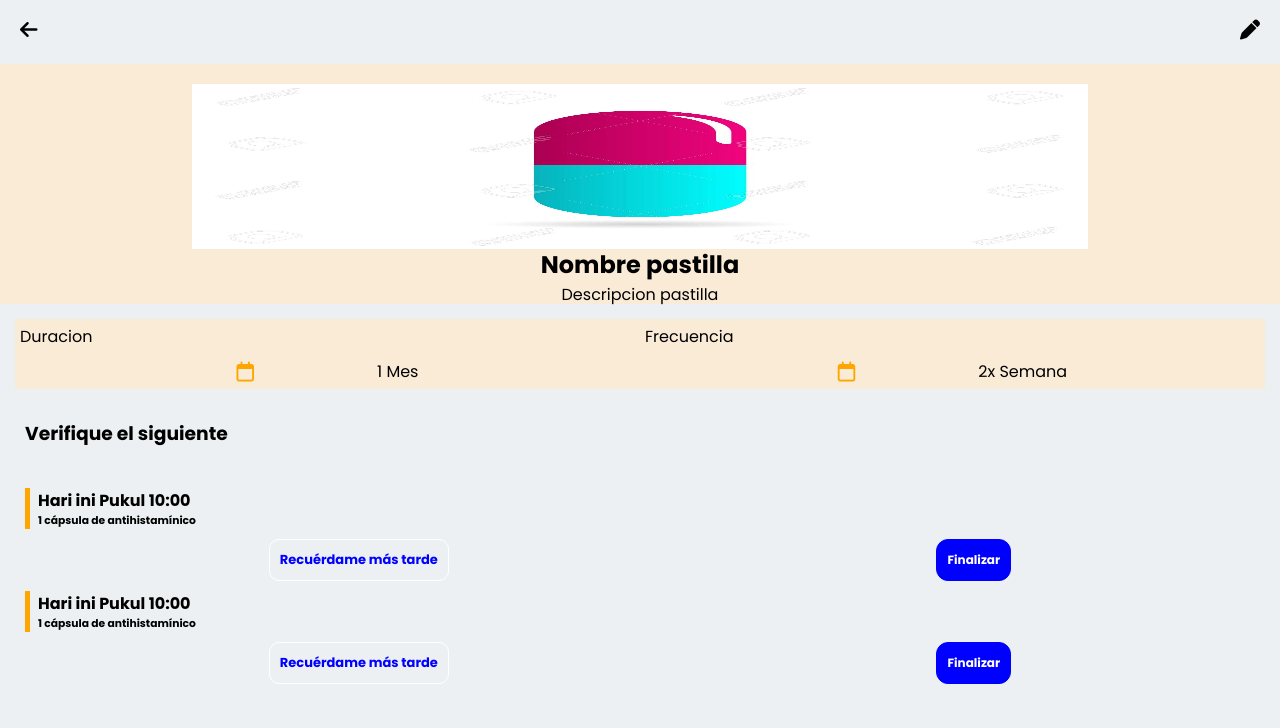
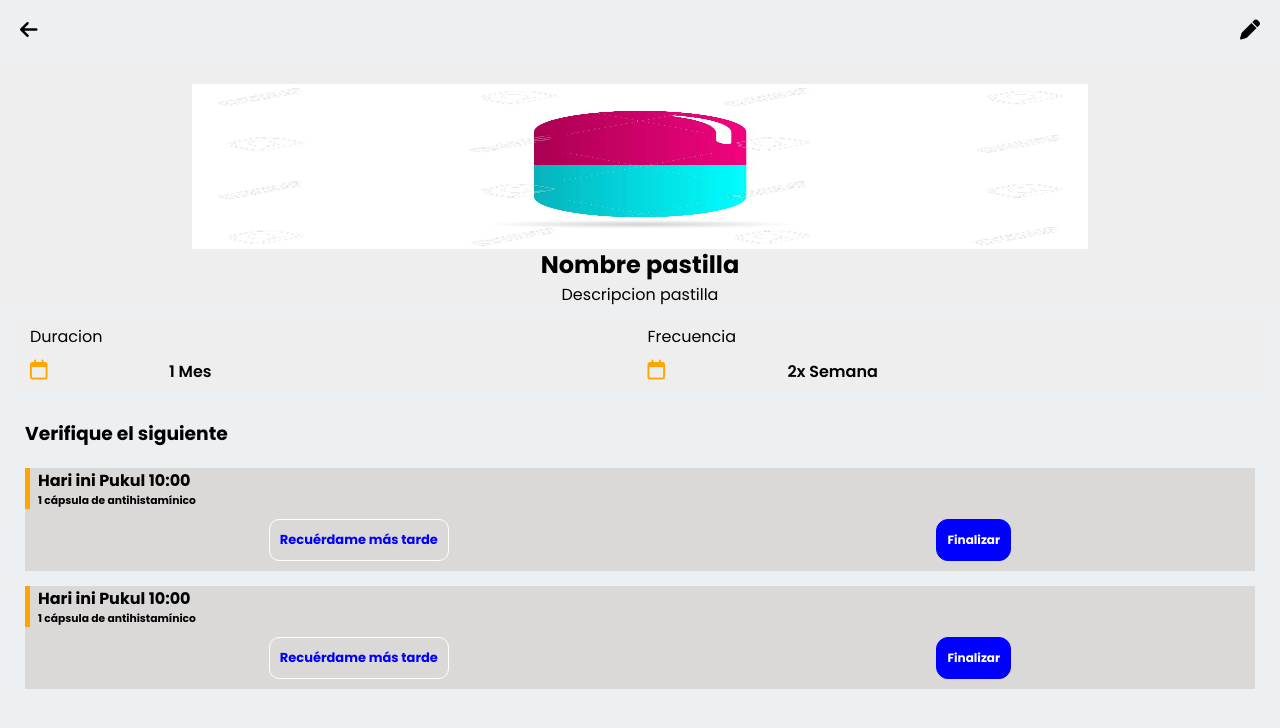
Before and after one commit to FacundoGonzalez2005/portafolio, a plain HTML site: page trabajo4/pastilla.html in a window 1280 px wide. Drawn offline with nearby package versions, Linux system fonts and the light colour scheme.

Commit message:
pagina pastilla mejorado 2.0

```diff
--- a/trabajo4/css/estilos.css
+++ b/trabajo4/css/estilos.css
@@ -239,7 +239,7 @@ body{
 .pastilla-encabezado{
     height: 30%;
     width: 100%;
-    background-color: antiquewhite;
+    background-color: rgb(238, 238, 238);
     padding-top: 20px;
     .pastilla-imagen{
         height: 75%;
@@ -271,19 +271,18 @@ body{
         height: 15%;
         width: 100%;
         flex-direction: row;
-        background-color: antiquewhite;
+        background-color: rgb(238, 238, 238);
+        padding-left: 0;
         .pastilla-duracion{
             display: flex;
             height: 100%;
             width: 100%;
             padding: 5px;
             flex-direction: column;
+            padding-left: 15px;
             span:nth-child(2){
-                display: flex;
-                align-items: center;
-                justify-content: center;
                 padding-top: 10px;
-                padding-left: 0;
+                font-weight: 600;
                 i{
                     padding-right: 20%;
                     color: orange;
@@ -298,11 +297,8 @@ body{
             padding: 5px;
             flex-direction: column;
             span:nth-child(2){
-                display: flex;
-                align-items: center;
-                justify-content: center;
+                font-weight: 600;
                 padding-top: 10px;
-                padding-left: 0;
                 i{
                     padding-right: 20%;
                     color: orange;
@@ -319,12 +315,15 @@ body{
         overflow-y: scroll;
         flex-direction: column;
         padding: 0 10px 0 10px;
+        gap: 15px;
+        overflow-y: scroll;
         h3{
-            padding-bottom: 40px;
+            padding-bottom: 5px;
         }
         .pastilla-tarjeta{
             height: auto;
             width: 100%;
+            background-color: rgb(219, 216, 216);
             .pastilla-info{
                 height: auto;
                 width: 100%;
```
